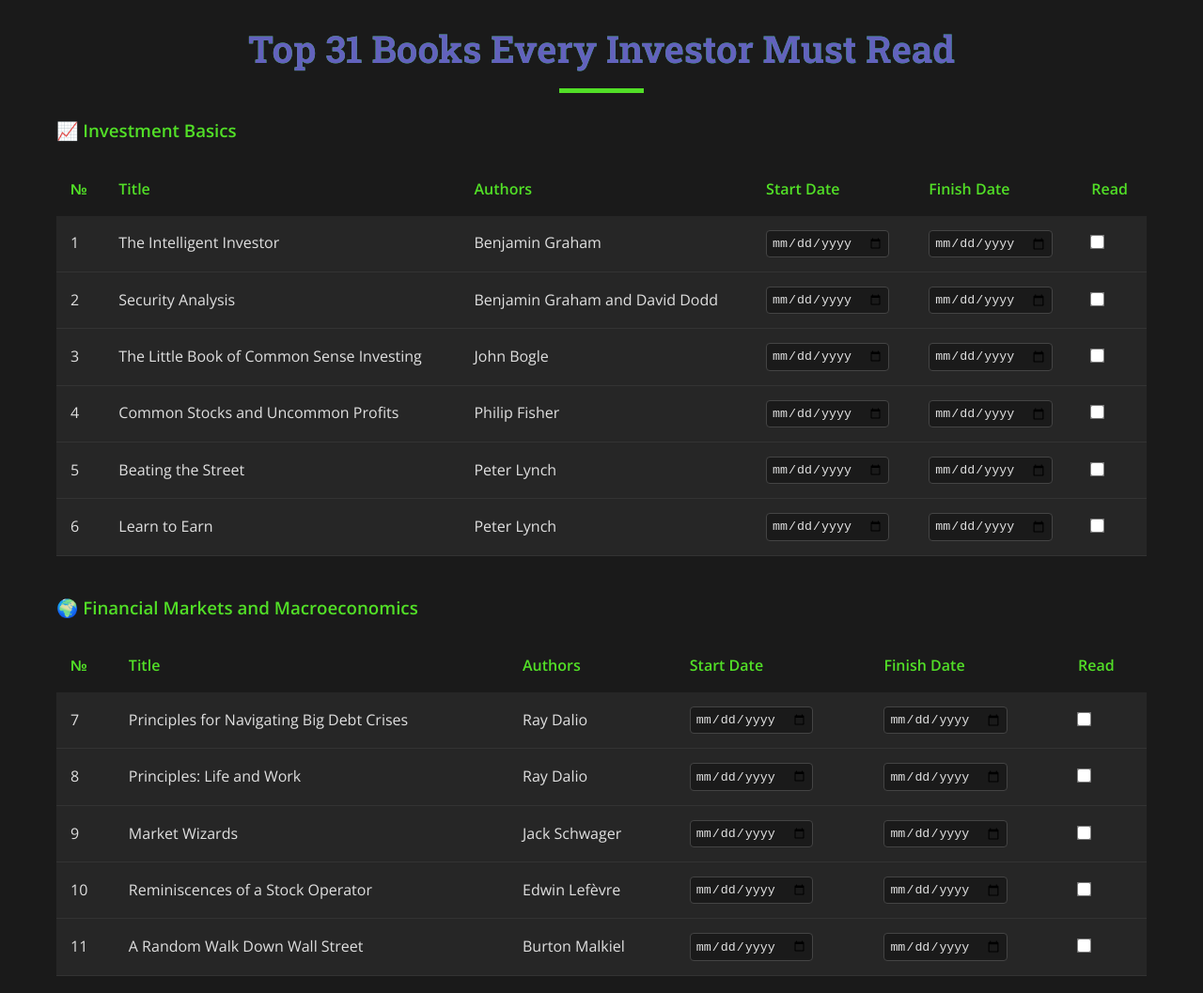
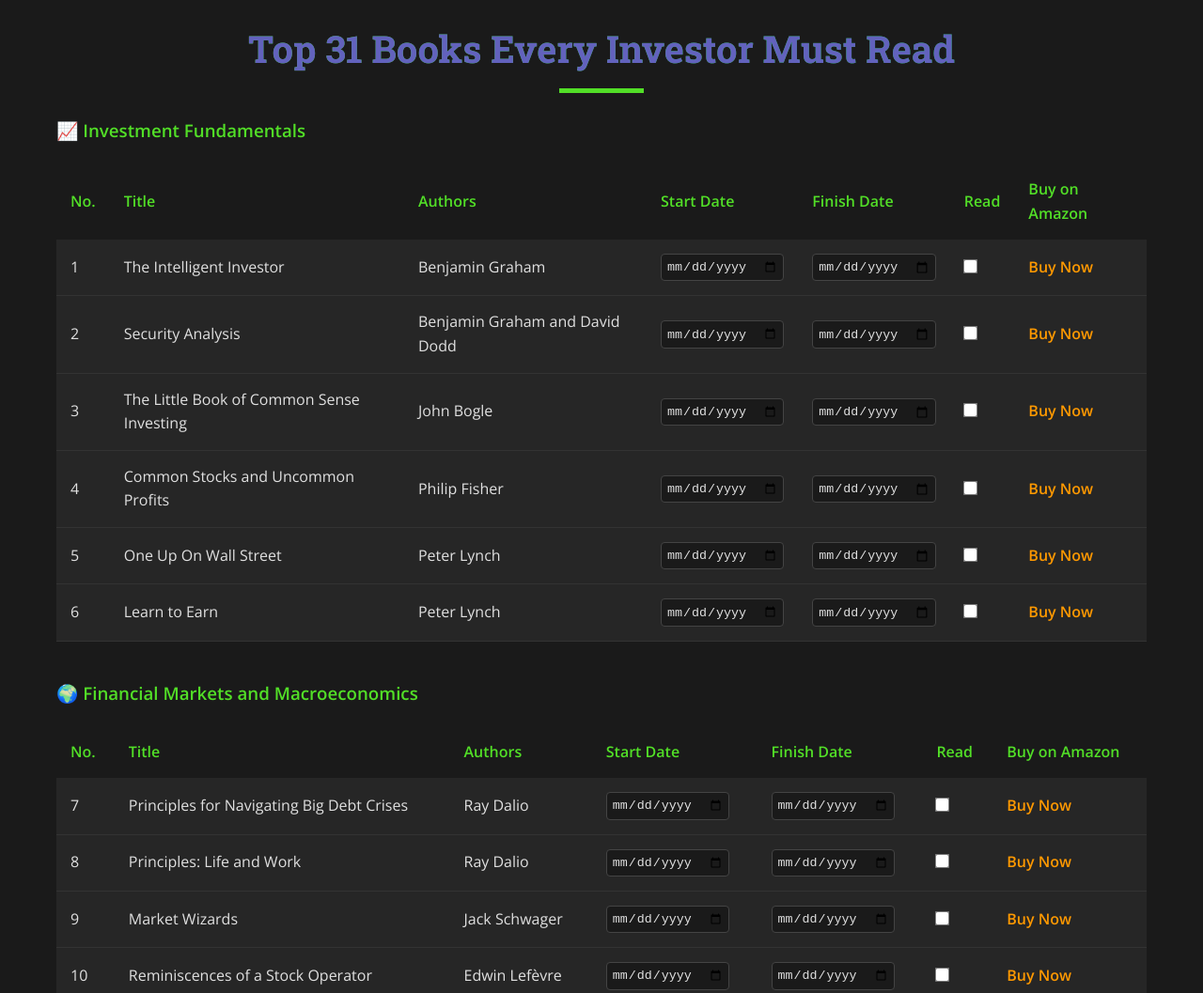
Before and after one commit to nikdimentiy/simple_web, a plain HTML site: page Invest Books/index.html in a window 1280 px wide. Shown: the part 860-1917 px from the top of the page at 94% size. Drawn offline with nearby package versions, Linux system fonts and the light colour scheme; a small style sheet from the web is missing.

Commit message:
Fixed the data management section: correct saving and loading in JSON format, and added links to Amazon where buying the current book is possible.

```diff
--- a/Invest Books/index.html
+++ b/Invest Books/index.html
@@ -98,7 +98,8 @@
     /* Hero Section */
     .hero {
       height: 100vh;
-      background: url("https://images.unsplash.com/photo-1519085360753-af0119f7cbe7?auto=compress&cs=tinysrgb&w=1600") center center/cover no-repeat;
+      background: url("https://images.unsplash.com/photo-1519085360753-af0119f7cbe7?auto=compress&cs=tinysrgb&w=1600")
+        center center/cover no-repeat;
       display: flex;
       align-items: center;
       justify-content: center;
@@ -420,10 +421,10 @@
 
   <!-- JavaScript -->
   <script>
-    // Initial Books Data
+    // Corrected Books Data with Unique Numbers and Translated Text
     const booksData = [
       {
-        category: "📈 Investment Basics",
+        category: "📈 Investment Fundamentals",
         books: [
           {
             number: 1,
@@ -459,7 +460,7 @@
           },
           {
             number: 5,
-            title: "Beating the Street",
+            title: "One Up On Wall Street",
             authors: "Peter Lynch",
             startDate: "",
             finishDate: "",
@@ -520,7 +521,6 @@
           },
         ],
       },
-      // ... Add remaining categories and books similarly
       {
         category: "🔬 Fundamental Analysis",
         books: [
@@ -555,7 +555,7 @@
         books: [
           {
             number: 15,
-            title: "The Most Important Thing",
+            title: "The Most Important Thing for an Investor",
             authors: "Howard Marks",
             startDate: "",
             finishDate: "",
@@ -571,7 +571,7 @@
           },
           {
             number: 17,
-            title: "The Intelligent Asset Allocator",
+            title: "Asset Allocation",
             authors: "William Bernstein",
             startDate: "",
             finishDate: "",
@@ -592,7 +592,7 @@
           },
           {
             number: 19,
-            title: "Nudge",
+            title: "Nudge: Improving Decisions About Health, Wealth, and Happiness",
             authors: "Richard Thaler",
             startDate: "",
             finishDate: "",
@@ -617,7 +617,7 @@
         ],
       },
       {
-        category: "🏘️ Real Estate Investing",
+        category: "🏘️ Real Estate Investments",
         books: [
           {
             number: 22,
@@ -630,11 +630,11 @@
         ],
       },
       {
-        category: "💼 Business Investing",
+        category: "💼 Business Investments",
         books: [
           {
             number: 23,
-            title: "Berkshire Hathaway Letters to Shareholders",
+            title: "Berkshire Hathaway Shareholder Letters",
             authors: "Warren Buffett",
             startDate: "",
             finishDate: "",
@@ -642,7 +642,7 @@
           },
           {
             number: 24,
-            title: "Economics: The User's Guide",
+            title: "Economics: How It Works",
             authors: "Ha-Joon Chang",
             startDate: "",
             finishDate: "",
@@ -650,7 +650,7 @@
           },
           {
             number: 25,
-            title: "Bad Samaritans: The Myth of Free Trade and the Secret History of Capitalism",
+            title: "The Undercover Economist",
             authors: "Ha-Joon Chang",
             startDate: "",
             finishDate: "",
@@ -659,7 +659,7 @@
         ],
       },
       {
-        category: "🌐 Modern Technologies and Investing",
+        category: "🌐 Modern Technologies and Investments",
         books: [
           {
             number: 26,
@@ -704,7 +704,7 @@
         category: "🎲 Miscellaneous",
         books: [
           {
-            number: 30,
+            number: 30, // Changed from 31 to 30
             title: "Dark Data",
             authors: "David Hand",
             startDate: "",
@@ -712,7 +712,7 @@
             metrics: {},
           },
           {
-            number: 31,
+            number: 31, // Ensured uniqueness
             title: "The Psychology of Money",
             authors: "Morgan Housel",
             startDate: "",
@@ -743,7 +743,7 @@
         // Table Header
         const thead = document.createElement("thead");
         const headerRow = document.createElement("tr");
-        const headers = ["№", "Title", "Authors", "Start Date", "Finish Date", "Read"];
+        const headers = ["No.", "Title", "Authors", "Start Date", "Finish Date", "Read", "Buy on Amazon"];
 
         headers.forEach((headerText) => {
           const th = document.createElement("th");
@@ -762,7 +762,7 @@
 
           // Number
           const numberCell = document.createElement("td");
-          numberCell.setAttribute("data-label", "№");
+          numberCell.setAttribute("data-label", "No.");
           numberCell.textContent = book.number;
           row.appendChild(numberCell);
 
@@ -811,12 +811,32 @@
           readCell.appendChild(checkbox);
           row.appendChild(readCell);
 
+          // Amazon Link
+          const amazonCell = document.createElement("td");
+          amazonCell.setAttribute("data-label", "Buy on Amazon");
+          const amazonLink = document.createElement("a");
+          amazonLink.href = generateAmazonLink(book.title);
+          amazonLink.textContent = "Buy Now";
+          amazonLink.target = "_blank"; // Opens link in a new tab
+          amazonLink.rel = "noopener noreferrer"; // Security best practice
+          amazonLink.style.color = "#FF9900"; // Amazon's signature color
+          amazonLink.style.fontWeight = "600";
+          amazonCell.appendChild(amazonLink);
+          row.appendChild(amazonCell);
+
           tbody.appendChild(row);
         });
 
         table.appendChild(tbody);
         container.appendChild(table);
       });
+    }
+
+    // Function to generate Amazon search link based on book title
+    function generateAmazonLink(bookTitle) {
+      const baseUrl = "https://www.amazon.com/s";
+      const query = encodeURIComponent(bookTitle);
+      return `${baseUrl}?k=${query}`;
     }
 
     // Save Data to JSON
@@ -879,6 +899,7 @@
                 }
               });
               renderBooks();
+              addEventListeners();
               alert("Data successfully uploaded!☘");
             } else {
               alert("Invalid JSON format.🛟");
```
